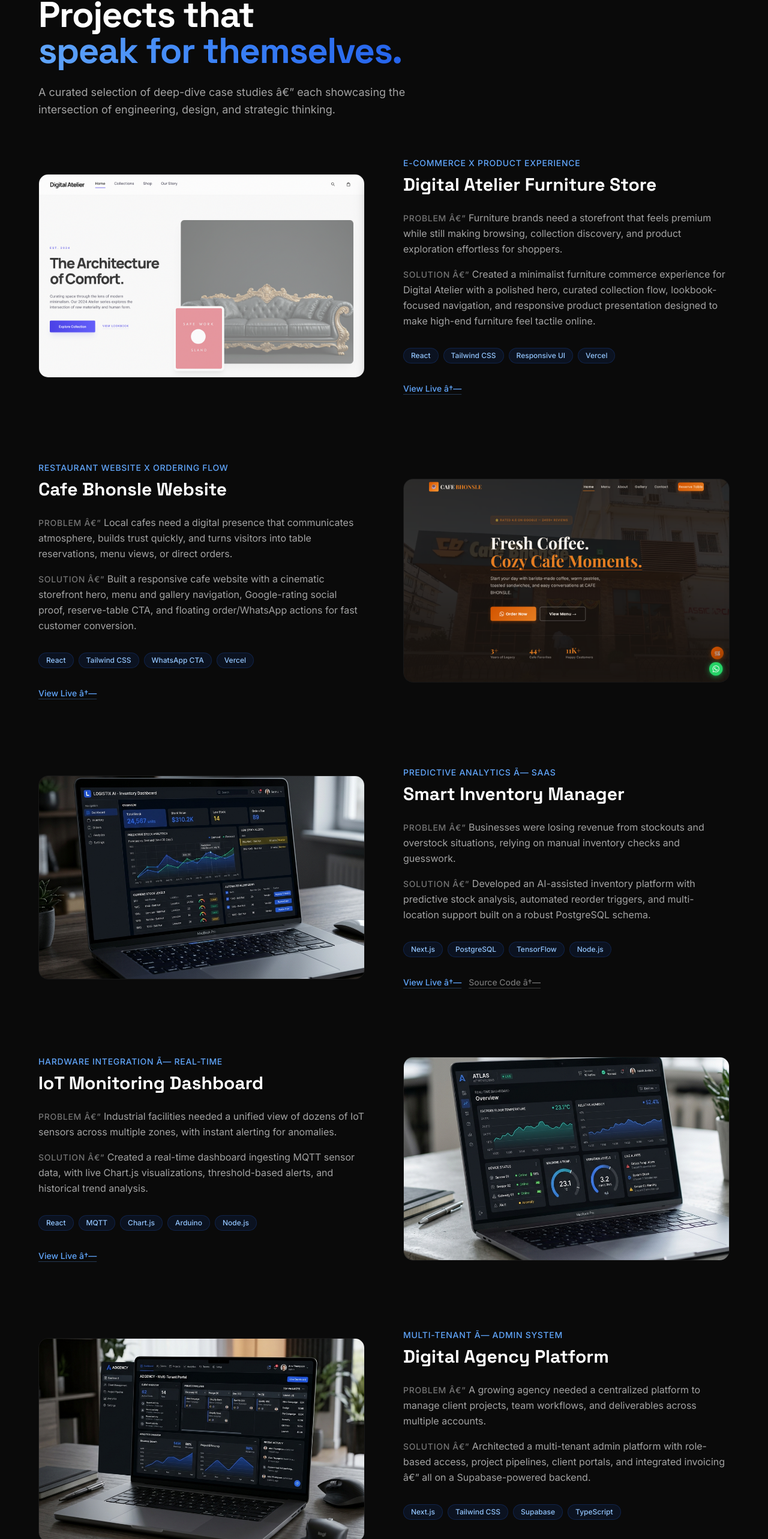
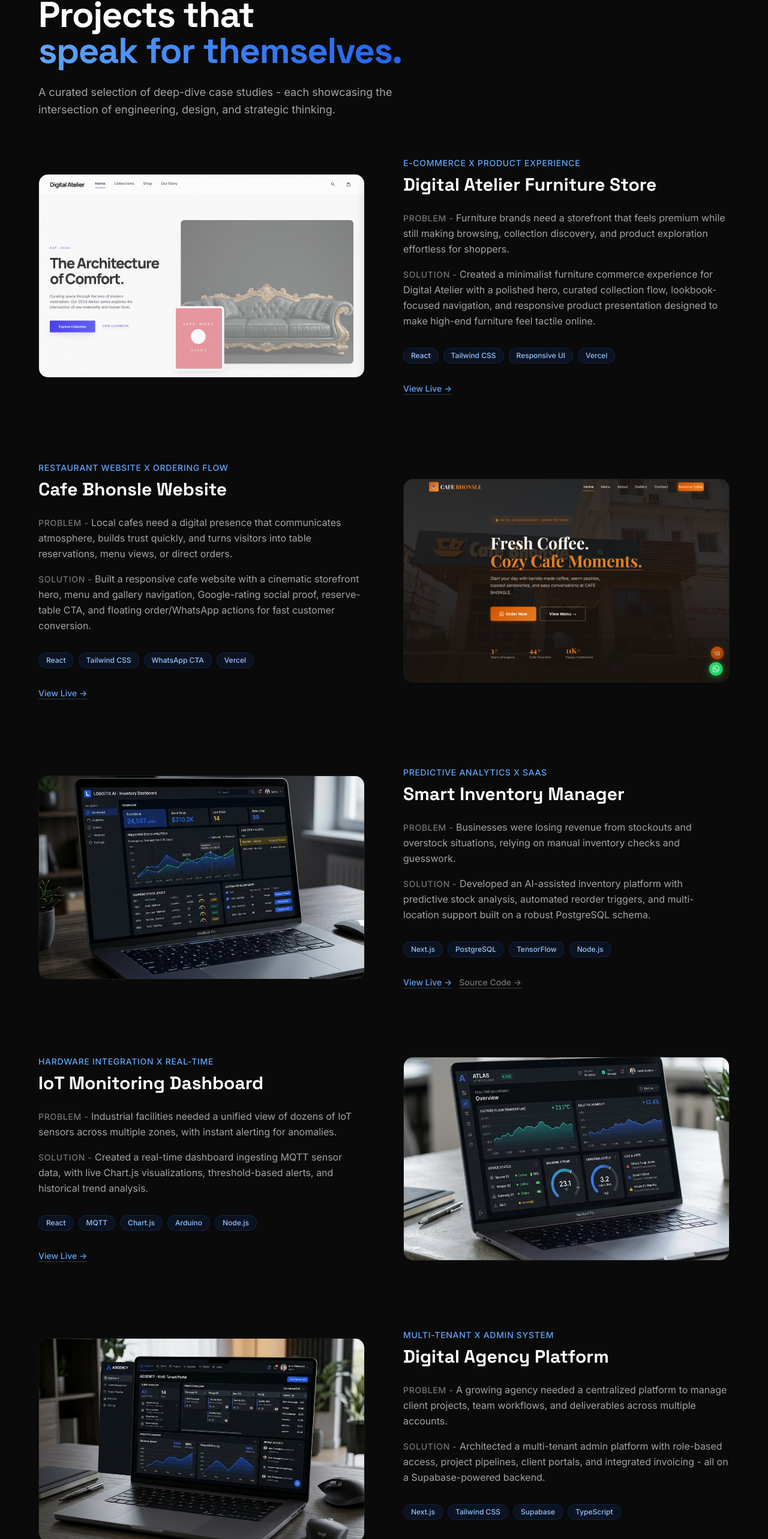
Before and after one commit to esekh7557-cloud/Portfolio, a Next.js app: page / in a window 1280 px wide. Shown: the part 1034-3600 px from the top of the page at 60% size. Built offline with nearby package versions, Linux system fonts and the light colour scheme.

Commit message:
text misaline fix

```diff
--- a/components/projects-section.tsx
+++ b/components/projects-section.tsx
@@ -39,7 +39,7 @@ const caseStudies: CaseStudy[] = [
   },
   {
     title: 'Smart Inventory Manager',
-    subtitle: 'Predictive Analytics Ã— SaaS',
+    subtitle: 'Predictive Analytics x SaaS',
     problem:
       'Businesses were losing revenue from stockouts and overstock situations, relying on manual inventory checks and guesswork.',
     solution:
@@ -51,7 +51,7 @@ const caseStudies: CaseStudy[] = [
   },
   {
     title: 'IoT Monitoring Dashboard',
-    subtitle: 'Hardware Integration Ã— Real-Time',
+    subtitle: 'Hardware Integration x Real-Time',
     problem:
       'Industrial facilities needed a unified view of dozens of IoT sensors across multiple zones, with instant alerting for anomalies.',
     solution:
@@ -62,11 +62,11 @@ const caseStudies: CaseStudy[] = [
   },
   {
     title: 'Digital Agency Platform',
-    subtitle: 'Multi-Tenant Ã— Admin System',
+    subtitle: 'Multi-Tenant x Admin System',
     problem:
       'A growing agency needed a centralized platform to manage client projects, team workflows, and deliverables across multiple accounts.',
     solution:
-      'Architected a multi-tenant admin platform with role-based access, project pipelines, client portals, and integrated invoicing â€” all on a Supabase-powered backend.',
+      'Architected a multi-tenant admin platform with role-based access, project pipelines, client portals, and integrated invoicing - all on a Supabase-powered backend.',
     tech: ['Next.js', 'Tailwind CSS', 'Supabase', 'TypeScript'],
     image: '/projects/agency-platform.png',
     liveUrl: '#',
@@ -96,12 +96,12 @@ export default function ProjectsSection() {
             <span className="gradient-text">speak for themselves.</span>
           </h2>
           <p className="section-subheading">
-            A curated selection of deep-dive case studies â€” each showcasing
-            the intersection of engineering, design, and strategic thinking.
+            A curated selection of deep-dive case studies - each showcasing the
+            intersection of engineering, design, and strategic thinking.
           </p>
         </div>
 
-        {/* Case Studies â€” Alternating Layout */}
+        {/* Case Studies - Alternating Layout */}
         <div className="space-y-20 md:space-y-28">
           {caseStudies.map((project, index) => {
             const isEven = index % 2 === 0;
@@ -122,7 +122,7 @@ export default function ProjectsSection() {
                   <div className="relative aspect-[16/10] bg-charcoal-900 rounded-2xl overflow-hidden border border-charcoal-700/30">
                     <Image
                       src={project.image}
-                      alt={`${project.title} â€” case study mockup`}
+                      alt={`${project.title} - case study mockup`}
                       fill
                       className="object-cover"
                       sizes="(max-width: 1024px) 100vw, 50vw"
@@ -148,13 +148,13 @@ export default function ProjectsSection() {
                   <div className="space-y-4 text-charcoal-300 leading-relaxed">
                     <p>
                       <span className="text-charcoal-400 text-sm font-medium uppercase tracking-wider">
-                        Problem â€”{' '}
+                        Problem -{' '}
                       </span>
                       {project.problem}
                     </p>
                     <p>
                       <span className="text-charcoal-400 text-sm font-medium uppercase tracking-wider">
-                        Solution â€”{' '}
+                        Solution -{' '}
                       </span>
                       {project.solution}
                     </p>
@@ -178,7 +178,7 @@ export default function ProjectsSection() {
                         rel="noopener noreferrer"
                         className="text-sm font-medium text-cobalt-400 hover:text-cobalt-300 transition-colors underline underline-offset-4 decoration-cobalt-400/30 hover:decoration-cobalt-300"
                       >
-                        View Live â†—
+                        View Live -&gt;
                       </a>
                     )}
                     {project.githubUrl && (
@@ -188,7 +188,7 @@ export default function ProjectsSection() {
                         rel="noopener noreferrer"
                         className="text-sm font-medium text-charcoal-400 hover:text-white transition-colors underline underline-offset-4 decoration-charcoal-600 hover:decoration-charcoal-400"
                       >
-                        Source Code â†—
+                        Source Code -&gt;
                       </a>
                     )}
                   </div>
```
